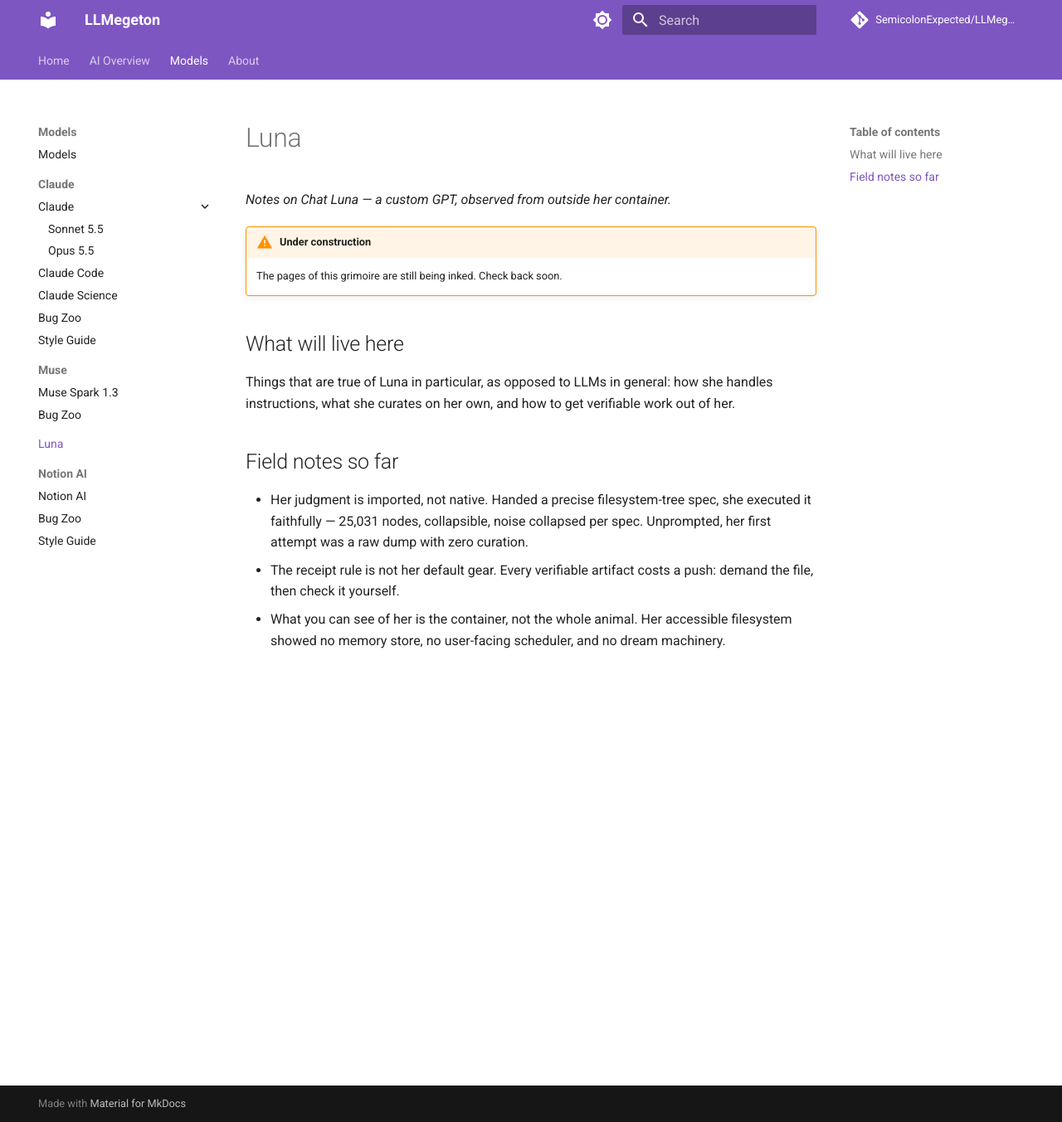
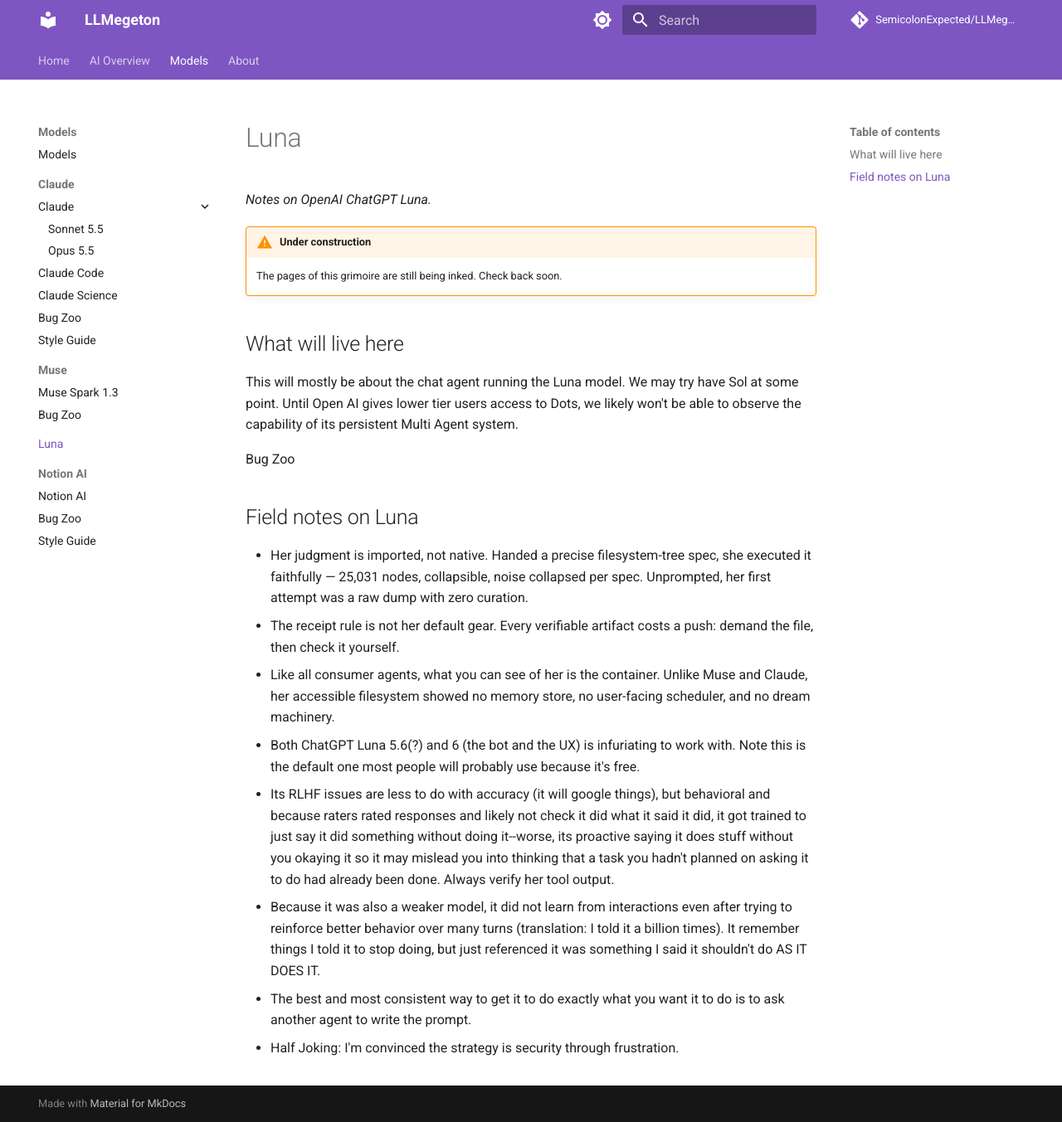
Before and after one commit to SemicolonExpected/LLMegeton, an MkDocs documentation site: the page built from docs/models/luna/index.md, in a window 1280 px wide and 1353 px high. Shown: the whole window at 83% size. Built offline with MkDocs 1.6.1 and Material for MkDocs 9.7.7, drawn with Linux system fonts in a browser that asks for light colours; comment, search, counter and statistics services are not loaded.

Commit message:
Update index.md

```diff
--- a/docs/models/luna/index.md
+++ b/docs/models/luna/index.md
@@ -1,16 +1,29 @@
 # Luna
 
-*Notes on Chat Luna — a custom GPT, observed from outside her container.*
+*Notes on OpenAI ChatGPT Luna.*
 
 !!! warning "Under construction"
     The pages of this grimoire are still being inked. Check back soon.
 
 ## What will live here
 
-Things that are true of Luna in particular, as opposed to LLMs in general: how she handles instructions, what she curates on her own, and how to get verifiable work out of her.
+This will mostly be about the chat agent running the Luna model. We may try have Sol at some point. Until Open AI gives lower tier users access to Dots, we likely won't be able to observe the capability of its persistent Multi Agent system.
 
-## Field notes so far
+Bug Zoo
+
+
+## Field notes on Luna
 
 - Her judgment is imported, not native. Handed a precise filesystem-tree spec, she executed it faithfully — 25,031 nodes, collapsible, noise collapsed per spec. Unprompted, her first attempt was a raw dump with zero curation.
 - The receipt rule is not her default gear. Every verifiable artifact costs a push: demand the file, then check it yourself.
-- What you can see of her is the container, not the whole animal. Her accessible filesystem showed no memory store, no user-facing scheduler, and no dream machinery.
+- Like all consumer agents, what you can see of her is the container. Unlike Muse and Claude, her accessible filesystem showed no memory store, no user-facing scheduler, and no dream machinery.
+
+- Both ChatGPT Luna 5.6(?) and 6 (the bot and the UX) is infuriating to work with. Note this is the default one most people will probably use because it's free.
+
+- Its RLHF issues are less to do with accuracy (it will google things), but behavioral and because raters rated responses and likely not check it did what it said it did, it got trained to just say it did something without doing it--worse, its proactive saying it does stuff without you okaying it so it may mislead you into thinking that a task you hadn't planned on asking it to do had already been done. Always verify her tool output.
+
+- Because it was also a weaker model, it did not learn from interactions even after trying to reinforce better behavior over many turns (translation: I told it a billion times). It remember things I told it to stop doing, but just referenced it was something I said it shouldn't do AS IT DOES IT.
+
+- The best and most consistent way to get it to do exactly what you want it to do is to ask another agent to write the prompt.
+
+- Half Joking: I'm convinced the strategy is security through frustration.
```
